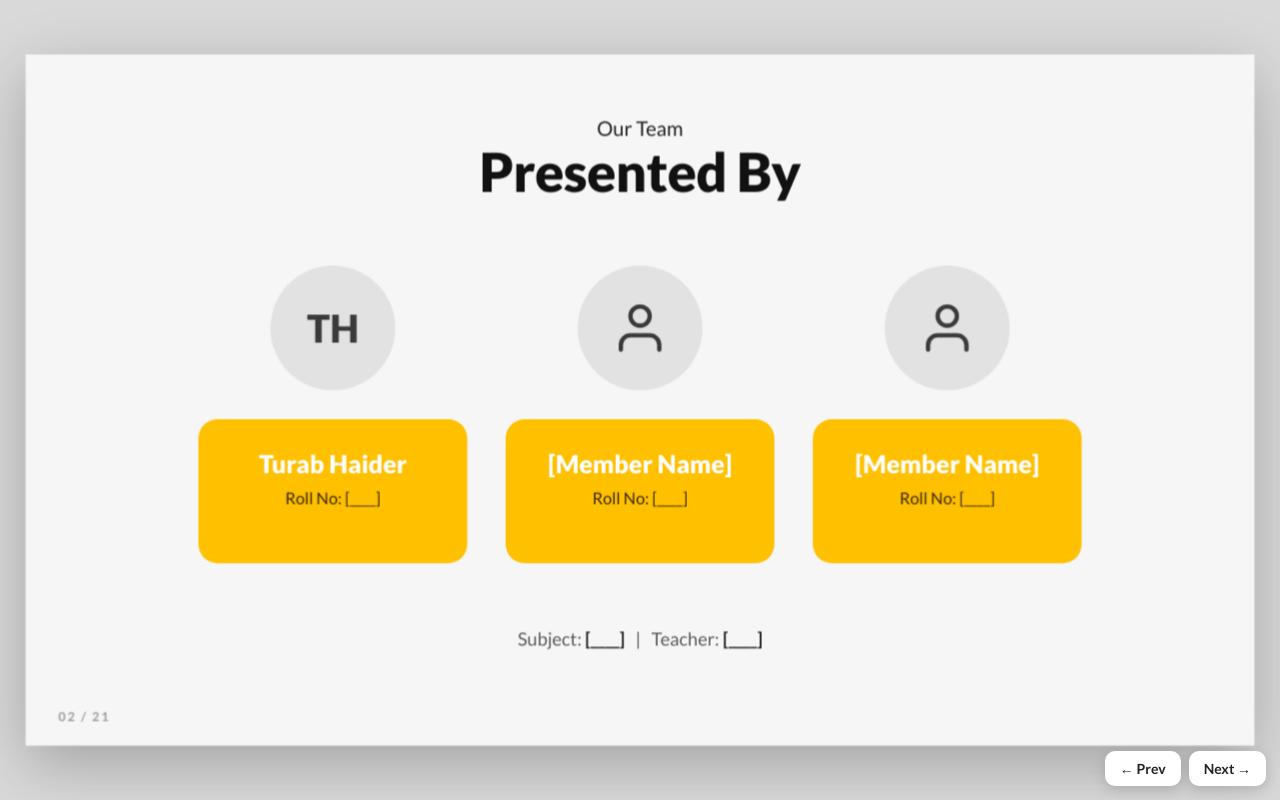
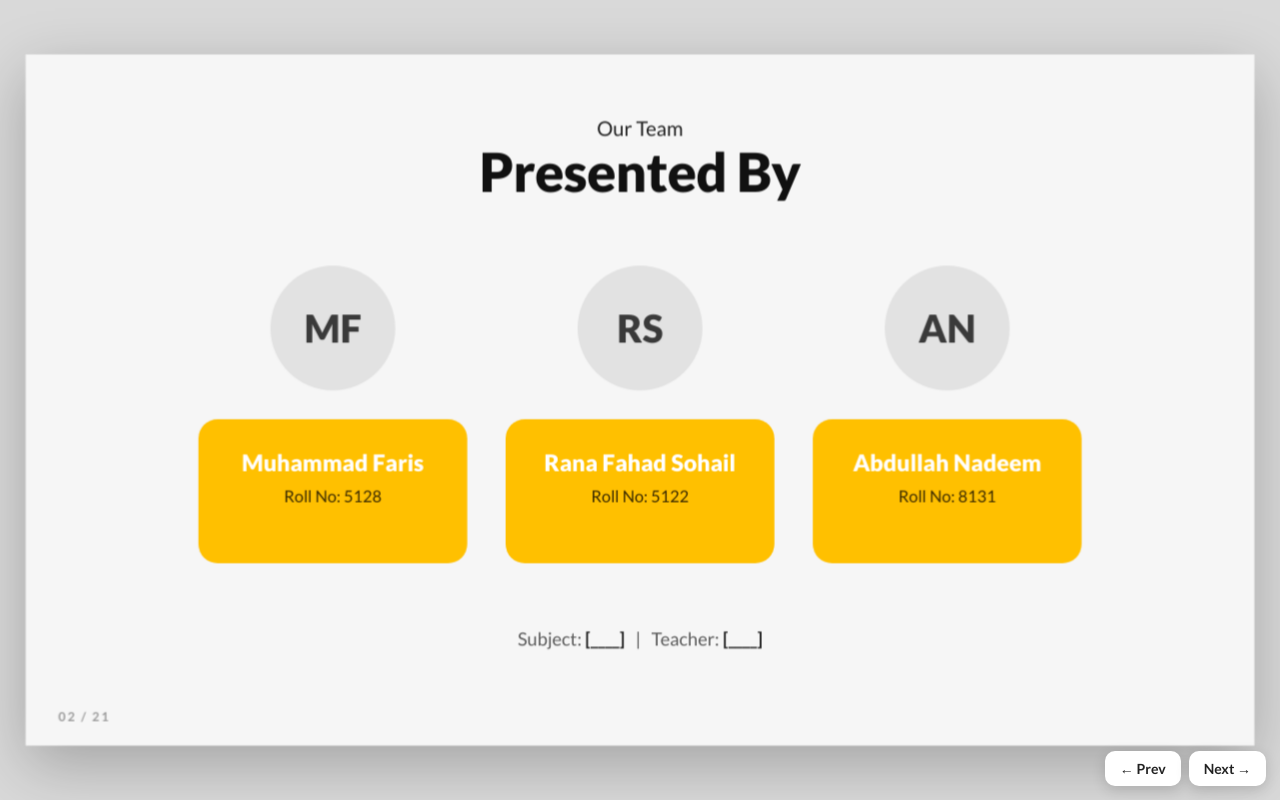
Before and after one commit to turab1020/turab1020.github.io, a plain HTML site: page index.html in a window 1280 px wide. Both pictures are taken after a click on the button "Next slide". Drawn offline with Linux system fonts and the light colour scheme.

Commit message:
Add presenter names and roll numbers

```diff
--- a/index.html
+++ b/index.html
@@ -158,20 +158,20 @@
       <p class="ov">Our Team</p>
       <h2 class="t">Presented By</h2>
     </div>
-    <div class="circ" style="left:255px;top:220px;width:130px;height:130px;background:#e2e2e2;display:grid;place-items:center;font-size:40px;font-weight:900;color:var(--dark)">TH</div>
-    <div class="circ" style="left:575px;top:220px;width:130px;height:130px;background:#e2e2e2;display:grid;place-items:center;font-size:60px;color:var(--dark)"><svg class="i"><use href="#i-user"/></svg></div>
-    <div class="circ" style="left:895px;top:220px;width:130px;height:130px;background:#e2e2e2;display:grid;place-items:center;font-size:60px;color:var(--dark)"><svg class="i"><use href="#i-user"/></svg></div>
+    <div class="circ" style="left:255px;top:220px;width:130px;height:130px;background:#e2e2e2;display:grid;place-items:center;font-size:40px;font-weight:900;color:var(--dark)">MF</div>
+    <div class="circ" style="left:575px;top:220px;width:130px;height:130px;background:#e2e2e2;display:grid;place-items:center;font-size:40px;font-weight:900;color:var(--dark)">RS</div>
+    <div class="circ" style="left:895px;top:220px;width:130px;height:130px;background:#e2e2e2;display:grid;place-items:center;font-size:40px;font-weight:900;color:var(--dark)">AN</div>
     <div class="ycard center" style="left:180px;top:380px;width:280px;height:150px;padding:30px 20px">
-      <div style="font-weight:900;font-size:26px">Turab Haider</div>
-      <div style="margin-top:10px;font-size:17px;color:#3a2a00">Roll No: [____]</div>
+      <div style="font-weight:900;font-size:24px">Muhammad Faris</div>
+      <div style="margin-top:10px;font-size:17px;color:#3a2a00">Roll No: 5128</div>
     </div>
     <div class="ycard center" style="left:500px;top:380px;width:280px;height:150px;padding:30px 20px">
-      <div style="font-weight:900;font-size:26px">[Member Name]</div>
-      <div style="margin-top:10px;font-size:17px;color:#3a2a00">Roll No: [____]</div>
+      <div style="font-weight:900;font-size:24px">Rana Fahad Sohail</div>
+      <div style="margin-top:10px;font-size:17px;color:#3a2a00">Roll No: 5122</div>
     </div>
     <div class="ycard center" style="left:820px;top:380px;width:280px;height:150px;padding:30px 20px">
-      <div style="font-weight:900;font-size:26px">[Member Name]</div>
-      <div style="margin-top:10px;font-size:17px;color:#3a2a00">Roll No: [____]</div>
+      <div style="font-weight:900;font-size:24px">Abdullah Nadeem</div>
+      <div style="margin-top:10px;font-size:17px;color:#3a2a00">Roll No: 8131</div>
     </div>
     <p class="p abs center" style="left:0;right:0;top:580px">Subject: <b style="color:#222">[____]</b> &nbsp;&nbsp;|&nbsp;&nbsp; Teacher: <b style="color:#222">[____]</b></p>
   </section>
```
